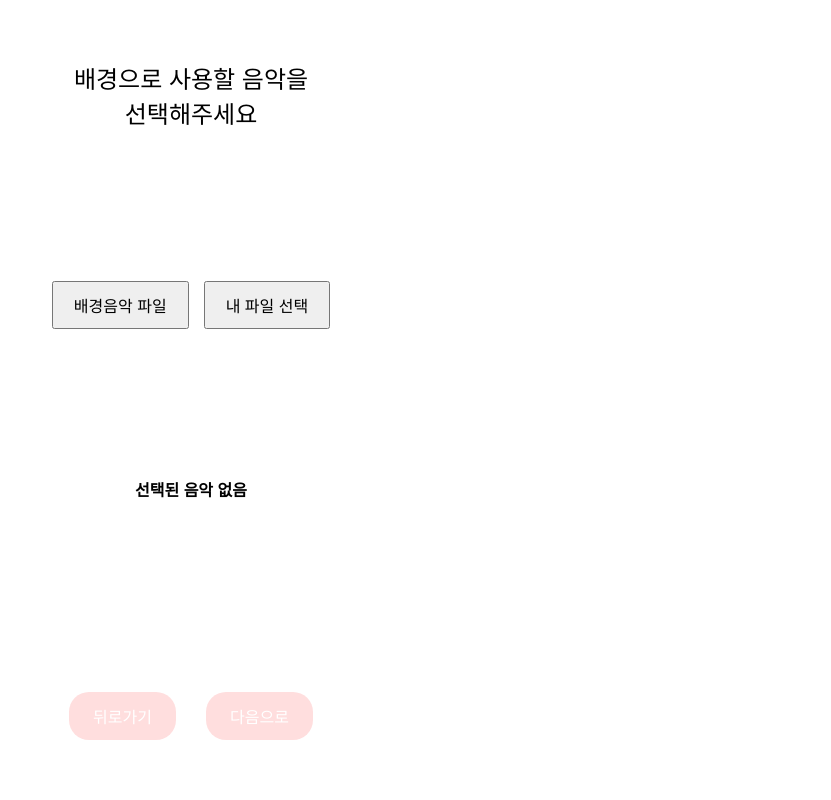
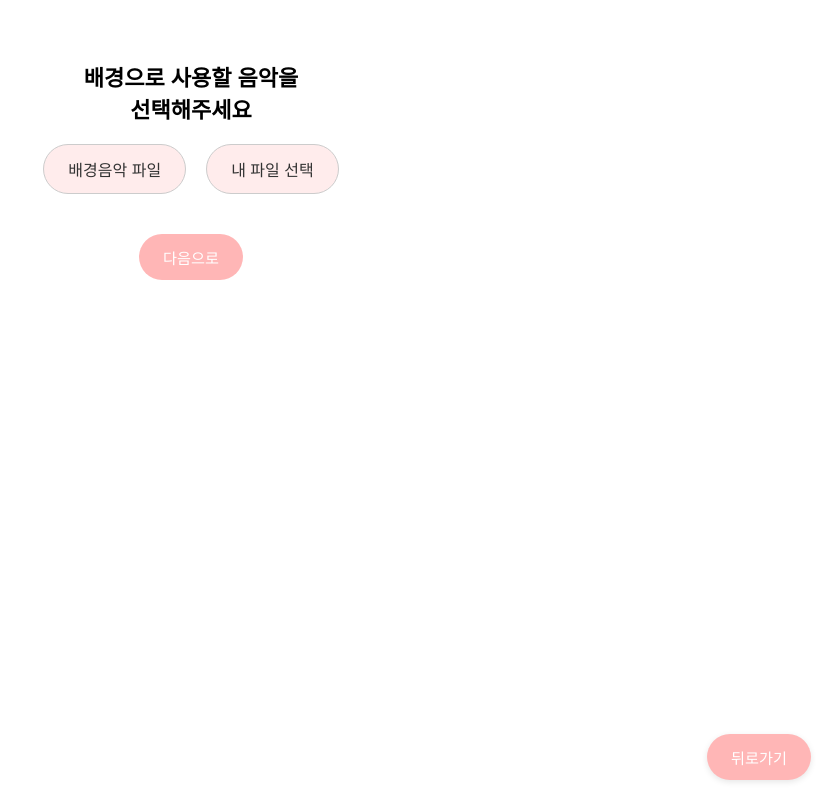
Before and after one commit to xeon-243859/ppongtok-app, a React (Vite) app: page /music/select in a window 1280 px wide. Shown: the whole page, without its empty margins (449-1280 px from the left). Built offline with nearby package versions, Linux system fonts and the light colour scheme.

Commit message:
🎵 MusicSelectPage 감성 정리: 타자체 두줄 문구 + 자동재생 + 예쁜 버튼 정렬

```diff
--- a/src/pages/MusicSelectPage.css
+++ b/src/pages/MusicSelectPage.css
@@ -1,89 +1,63 @@
-.music-select-page {
-  display: flex;
-  flex-direction: column;
-  align-items: center;
-  padding: 40px 20px;
-  box-sizing: border-box;
-  height: 100vh;
-  justify-content: space-between;
+.typing-text {
+  text-align: center;
+  margin-top: 60px;
+  margin-bottom: 20px;
+  font-size: 22px;
+  font-weight: bold;
 }
 
-.music-title {
-  text-align: center;
-  font-size: 24px;
-  margin-top: 20px;
-}
-
-.music-title .line1,
-.music-title .line2 {
+.typing-text .line1,
+.typing-text .line2 {
   animation: typing 1.2s steps(20) forwards;
   white-space: nowrap;
   overflow: hidden;
   border-right: none;
 }
 
-.music-title .line2 {
+.typing-text .line2 {
   animation-delay: 1.2s;
 }
 
 @keyframes typing {
-  from {
-    width: 0;
-  }
-  to {
-    width: 100%;
-  }
+  from { width: 0; }
+  to { width: 100%; }
 }
 
-.music-buttons {
+.file-button-group {
   display: flex;
-  gap: 15px;
-  margin-top: 30px;
-  margin-bottom: 10px;
-}
-
-.music-buttons button {
-  padding: 10px 20px;
-  font-size: 16px;
-}
-
-.music-preview {
-  display: flex;
-  flex-direction: column;
-  align-items: center;
+  justify-content: center;
+  gap: 20px;
   margin-bottom: 30px;
 }
 
-.music-preview p {
-  margin-bottom: 10px;
-  font-weight: bold;
-}
-
-.music-preview audio {
-  width: 250px;
-  margin-bottom: 8px;
-}
-
-.delete-button {
-  background: none;
-  color: red;
-  border: none;
+.file-button-group button {
+  padding: 12px 24px;
+  font-size: 16px;
+  background-color: #ffecec;
+  border: 1px solid #ccc;
+  border-radius: 25px;
   cursor: pointer;
-  font-size: 14px;
+  white-space: nowrap;
 }
 
 .button-group {
   display: flex;
   justify-content: center;
   gap: 30px;
-  margin-bottom: 20px;
+  margin-top: 40px;
 }
 
 .button-group button {
   padding: 12px 24px;
-  font-size: 16px;
-  border-radius: 20px;
-  background-color: #ffdede;
+  font-size: 0.95rem;
   border: none;
+  border-radius: 25px;
+  background-color: #ffb6b6;
+  color: white;
   cursor: pointer;
+  transition: background-color 0.3s;
 }
+
+.button-group button:hover {
+  background-color: #ff9090;
+}
--- a/src/pages/MusicSelectPage.jsx
+++ b/src/pages/MusicSelectPage.jsx
@@ -1,73 +1,92 @@
-import React, { useState } from "react";
+import React, { useRef, useState, useEffect } from "react";
 import { useNavigate } from "react-router-dom";
 import "./MusicSelectPage.css";
 
 const MusicSelectPage = () => {
-  const [selectedMusic, setSelectedMusic] = useState(localStorage.getItem("selected-music") || "");
-  const [selectedLabel, setSelectedLabel] = useState(localStorage.getItem("selected-music-label") || "선택된 음악 없음");
+  const navigate = useNavigate();
+  const fileInputRef = useRef(null);
 
-  const navigate = useNavigate();
+  const [selectedMusic, setSelectedMusic] = useState(null);
+  const [musicName, setMusicName] = useState("");
 
-  const handleMyFile = () => {
-    navigate("/music/upload");
+  useEffect(() => {
+    const storedMusic = localStorage.getItem("selected-music");
+    const storedLabel = localStorage.getItem("selected-music-label");
+
+    if (storedMusic) {
+      setSelectedMusic(storedMusic);
+    }
+    if (storedLabel) {
+      setMusicName(storedLabel);
+    }
+  }, []);
+
+  const handleDelete = () => {
+    setSelectedMusic(null);
+    setMusicName("");
+    localStorage.removeItem("selected-music");
+    localStorage.removeItem("selected-music-label");
   };
 
-  const handleThemeMusic = () => {
+  const handleMusicFile = () => {
     navigate("/music/theme");
   };
 
+  const handleLocalFile = () => {
+    fileInputRef.current.click();
+  };
+
+  const handleFileChange = (e) => {
+    const file = e.target.files[0];
+    if (!file) return;
+
+    const musicUrl = URL.createObjectURL(file);
+    setSelectedMusic(musicUrl);
+    setMusicName(file.name);
+    localStorage.setItem("selected-music", musicUrl);
+    localStorage.setItem("selected-music-label", file.name);
+  };
+
   const handleBack = () => {
-    const selectedType = localStorage.getItem("selected-type");
-    if (selectedType === "video") {
-      navigate("/video/select");
-    } else {
-      navigate("/image/select");
-    }
+    navigate("/image/select");
   };
 
   const handleNext = () => {
-    if (selectedMusic) {
-      navigate("/preview");
-    } else {
-      alert("음악을 선택해주세요!");
-    }
-  };
-
-  const handleDelete = () => {
-    localStorage.removeItem("selected-music");
-    localStorage.removeItem("selected-music-label");
-    setSelectedMusic("");
-    setSelectedLabel("선택된 음악 없음");
+    navigate("/preview?type=image");
   };
 
   return (
     <div className="music-select-page">
-      <div className="music-title">
+      {/* ✅ 타자체 두 줄 문구 */}
+      <div className="typing-text">
         <div className="line1">배경으로 사용할 음악을</div>
         <div className="line2">선택해주세요</div>
       </div>
 
-      <div className="music-buttons">
-        <button onClick={handleThemeMusic}>배경음악 파일</button>
-        <button onClick={handleMyFile}>내 파일 선택</button>
+      {/* ✅ 감성 버튼 정렬 */}
+      <div className="file-button-group">
+        <button onClick={handleMusicFile}>배경음악 파일</button>
+        <button onClick={handleLocalFile}>내 파일 선택</button>
+        <input
+          type="file"
+          accept="audio/*"
+          ref={fileInputRef}
+          onChange={handleFileChange}
+          style={{ display: "none" }}
+        />
       </div>
 
-      <div className="music-preview">
-        <p>{selectedLabel}</p>
-        {selectedMusic && (
-          <>
-            <audio controls>
-              <source src={selectedMusic} type="audio/mp3" />
-              브라우저가 오디오 태그를 지원하지 않습니다.
-            </audio>
-            <button className="delete-button" onClick={handleDelete}>❌ 음악 삭제</button>
-          </>
-        )}
-      </div>
+      {selectedMusic && (
+        <div className="music-box">
+          <p className="music-label">{musicName || "선택된 음악 없음"}</p>
+          <audio controls autoPlay src={selectedMusic} />
+          <button className="delete-button" onClick={handleDelete}>❌</button>
+        </div>
+      )}
 
       <div className="button-group">
-        <button onClick={handleBack}>뒤로가기</button>
-        <button onClick={handleNext}>다음으로</button>
+        <button className="back-button" onClick={handleBack}>뒤로가기</button>
+        <button className="next-button" onClick={handleNext}>다음으로</button>
       </div>
     </div>
   );
```
